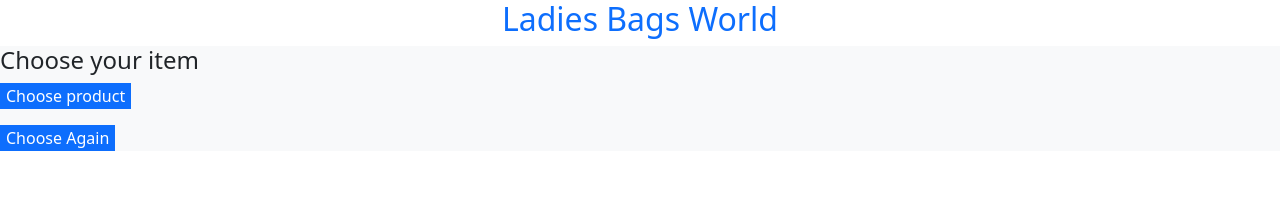
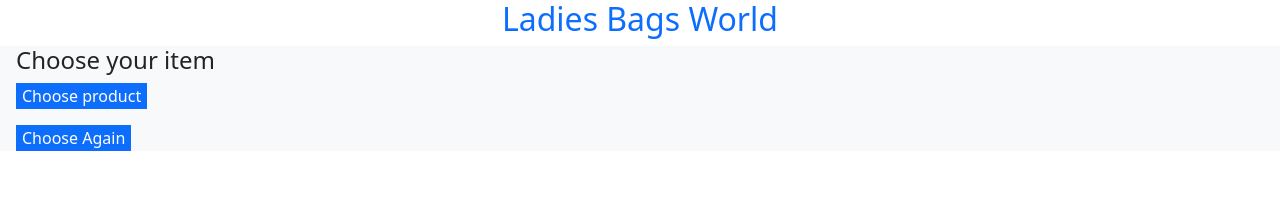
Before and after one commit to Eshshatabdi/ladies-bags-world, a React (Create React App) app: page / in a window 1280 px wide. Shown: the top 198 px of the page. Built offline with nearby package versions, Linux system fonts and the light colour scheme.

Commit message:
choose buttom work

```diff
--- a/src/Components/Product/Product.js
+++ b/src/Components/Product/Product.js
@@ -34,7 +34,8 @@ const Product = () => {
         let random = carts[Math.floor(Math.random() * carts.length)]
 
         setItem(random);
-        console.log(random)
+        setCarts([])
+
 
 
     }
@@ -48,8 +49,8 @@ const Product = () => {
         <div>
             <h2 className='text-center text-primary'>Ladies Bags World</h2>
 
-            <div>
-                <div className='bg-light'>
+            {/* <div> */}
+            <div className='bg-light ps-3'>
                 <h4>Choose your item</h4>
 
                 {
@@ -79,7 +80,7 @@ const Product = () => {
 
 
 
-                <div className="row container">
+            <div className=" row container ">
                 {
                     products.map(product => <Card
                         key={product.id}
@@ -91,7 +92,7 @@ const Product = () => {
             </div>
 
 
-            </div>
+            {/* </div> */}
 
             <div className=' row container'>
                 <Qusans></Qusans>
```
Lines whose indentation alone changed are shown as unchanged.
